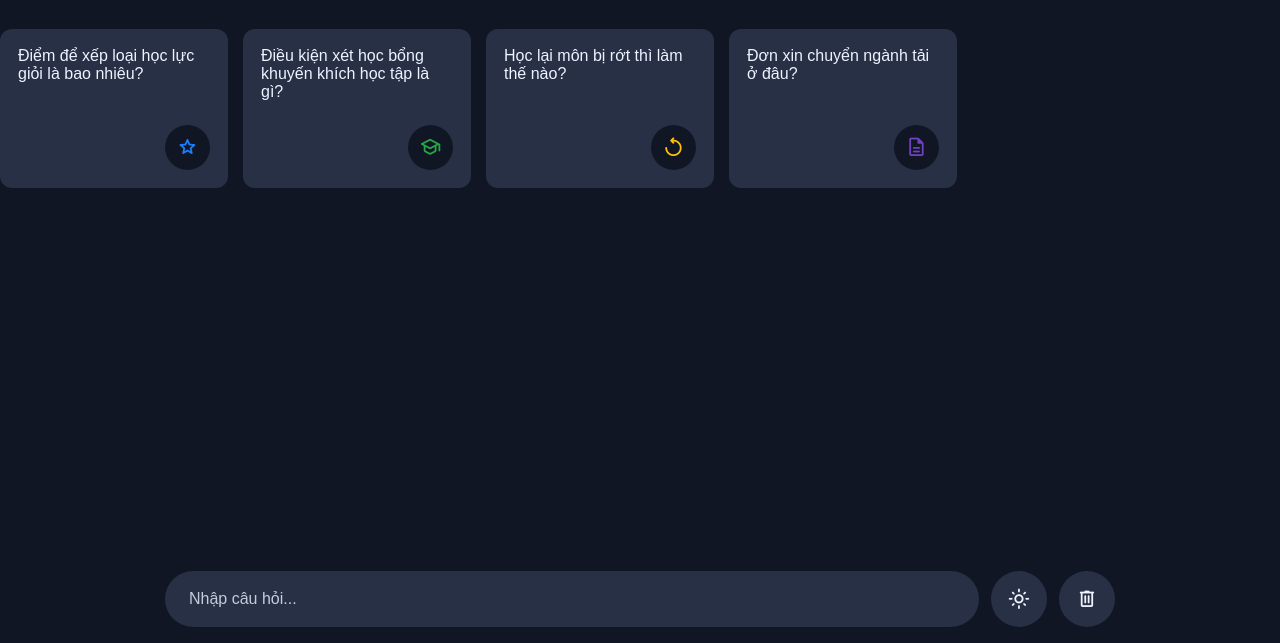
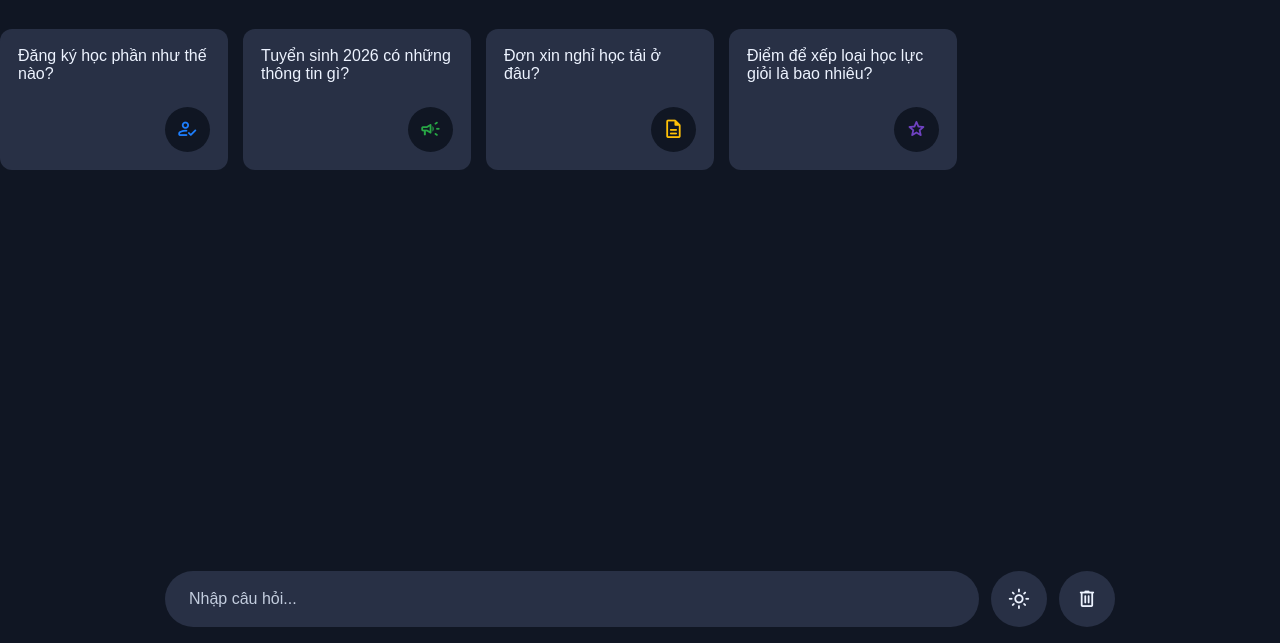
Before and after one commit to vpthinh19/ontology-chatbot, a plain HTML site: page webui/index.html in a window 1280 px wide. Shown: the part 157-800 px from the top of the page. Drawn offline with nearby package versions, Linux system fonts and the light colour scheme.

Commit message:
Put the openers the project owner chose on the landing screen
Course registration, admissions for 2026 and the leave-of-absence form, plus one
of my own on grade classification, since the other three are a procedure, an
announcement and a form and nothing covered the regulations themselves. Each was
run through the lookup first and each returns data; the admissions card was sent
through a live turn to confirm the instruction rewrites it to the phrase without
the year.

The lockfile listed a graphics-card runtime under the research extra that the
project file no longer asks for, so `uv lock --check` failed. Regenerating drops
those two lines and changes nothing else. The version stays where it is; the
release bump waits until the rest of the work is finished.

```diff
--- a/webui/index.html
+++ b/webui/index.html
@@ -23,20 +23,20 @@
              trả lời được, và trải trên bốn nhóm chủ đề khác nhau. -->
         <ul class="suggestions">
             <li class="suggestions-item">
+                <p class="text">Đăng ký học phần như thế nào?</p>
+                <span class="icon material-symbols-rounded">how_to_reg</span>
+            </li>
+            <li class="suggestions-item">
+                <p class="text">Tuyển sinh 2026 có những thông tin gì?</p>
+                <span class="icon material-symbols-rounded">campaign</span>
+            </li>
+            <li class="suggestions-item">
+                <p class="text">Đơn xin nghỉ học tải ở đâu?</p>
+                <span class="icon material-symbols-rounded">description</span>
+            </li>
+            <li class="suggestions-item">
                 <p class="text">Điểm để xếp loại học lực giỏi là bao nhiêu?</p>
                 <span class="icon material-symbols-rounded">grade</span>
-            </li>
-            <li class="suggestions-item">
-                <p class="text">Điều kiện xét học bổng khuyến khích học tập là gì?</p>
-                <span class="icon material-symbols-rounded">school</span>
-            </li>
-            <li class="suggestions-item">
-                <p class="text">Học lại môn bị rớt thì làm thế nào?</p>
-                <span class="icon material-symbols-rounded">replay</span>
-            </li>
-            <li class="suggestions-item">
-                <p class="text">Đơn xin chuyển ngành tải ở đâu?</p>
-                <span class="icon material-symbols-rounded">description</span>
             </li>
         </ul>
         <!-- Chats -->
```
Also changed, not shown: 1 other file.
